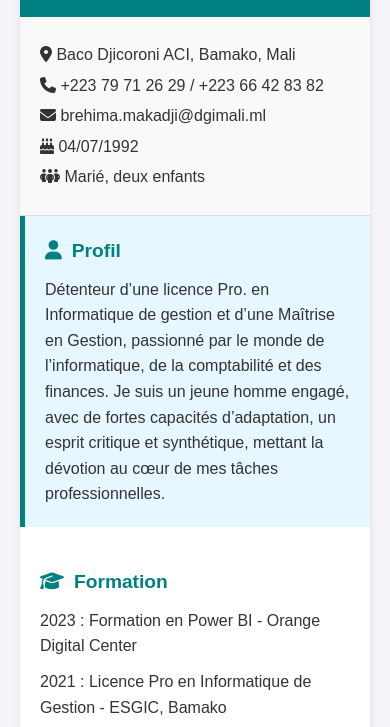
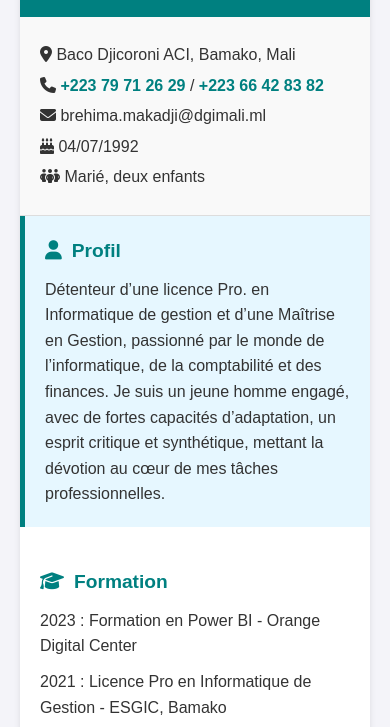
Before and after one commit to Babasky/cv_makadji, a plain HTML site: page index.html in a window 390 px wide. Shown: the part 107-834 px from the top of the page. Drawn offline with Linux system fonts and the light colour scheme.

Commit message:
lien tel  sur numéro de phone

```diff
--- a/assets/css/style.css
+++ b/assets/css/style.css
@@ -44,6 +44,12 @@ header img {
 }
 .contact-info p {
     margin: 5px 0;
+}
+
+.contact-info p a {
+    color: teal;
+    text-decoration: none;
+    font-weight: bold;
 }
 section {
     padding: 20px;
--- a/index.html
+++ b/index.html
@@ -21,7 +21,7 @@
 
         <div class="contact-info">
             <p><strong><i class="fa-solid fa-location-dot"></i></strong> Baco Djicoroni ACI, Bamako, Mali</p>
-            <p><strong><i class="fa-solid fa-phone"></i></strong> +223 79 71 26 29 / +223 66 42 83 82</p>
+            <p><strong><i class="fa-solid fa-phone"></i></strong> <a href="tel:+22379712629">+223 79 71 26 29</a> / <a href="tel:+22366428382">+223 66 42 83 82</a></p>
             <p><strong><i class="fa-solid fa-envelope"></i></strong> brehima.makadji@dgimali.ml</p>
             <p><strong><i class="fa-solid fa-cake-candles"></i></strong> 04/07/1992</p>
             <p><strong><i class="fa-solid fa-people-group"></i></strong> Marié, deux enfants</p>
```
